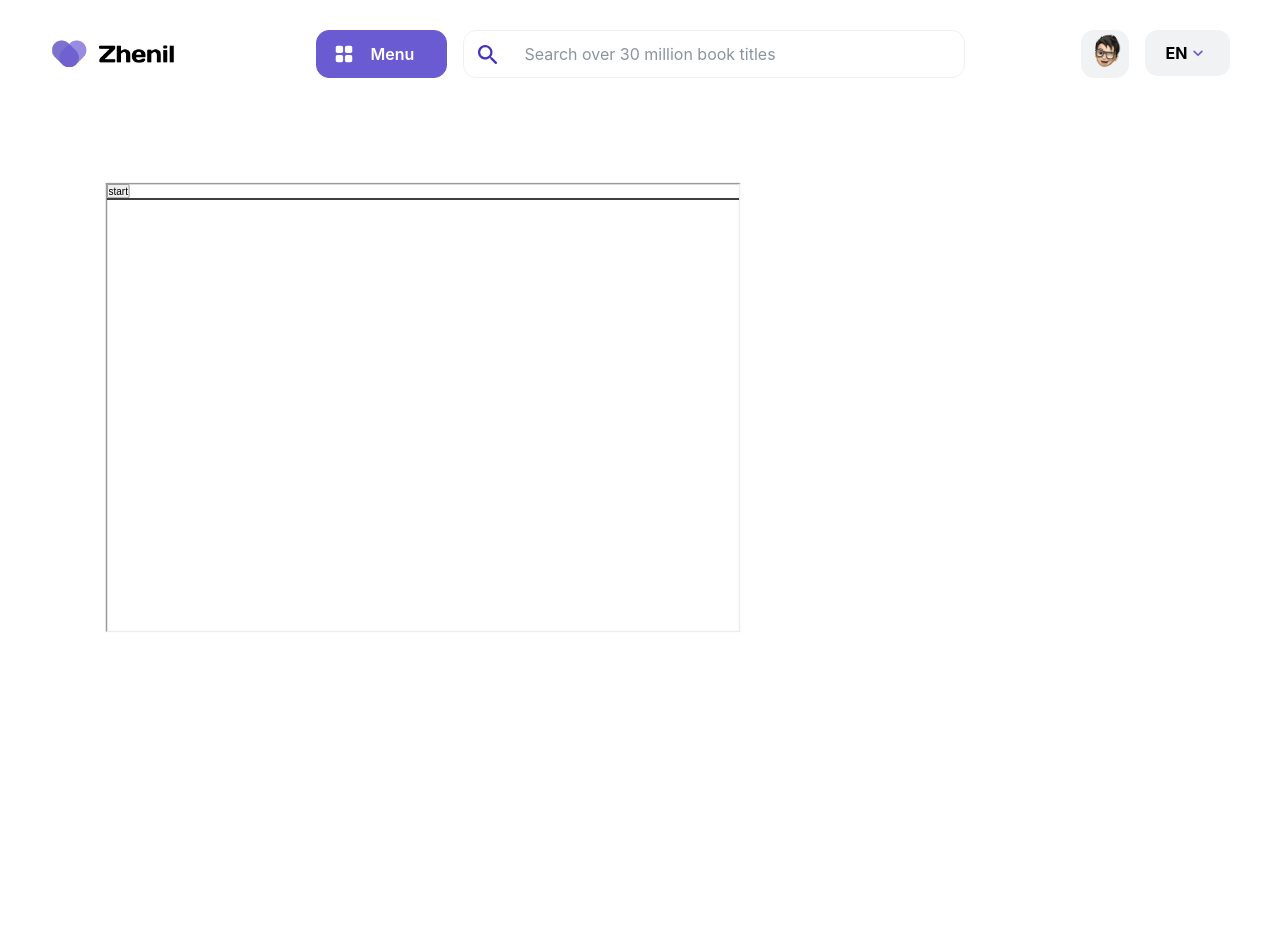
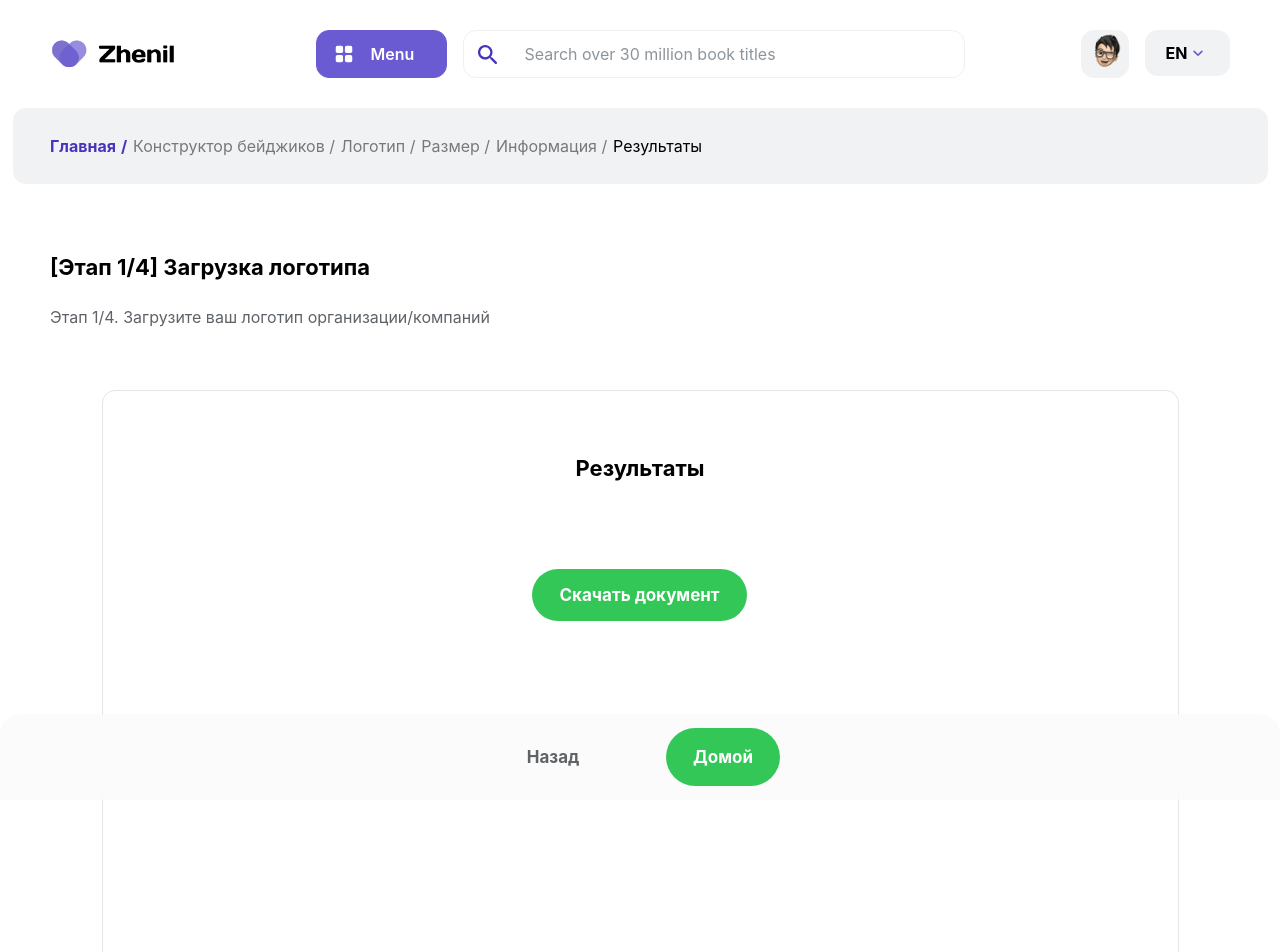
Before and after one commit to DreamerView/zhenil-next, a Next.js app: page /acc/result in a window 1280 px wide. Shown: the top 952 px of the page. Before the commit the page ends 800 px from the top, so only its background shows below. Built offline with nearby package versions, Linux system fonts and the light colour scheme.

Commit message:
result changed

```diff
--- a/pages/acc/info.js
+++ b/pages/acc/info.js
@@ -61,7 +61,7 @@ const InfoAcc = () => {
                 <title>[Этап 3/4] Заполнение информации</title>
             </Head>
             <div className="main__nav">
-            <p className="nav"><Link href="/"><b className="b_color">Главная  /</b></Link>  <Link href="/acc"><a>Конструктор бейджиков /</a></Link>  <Link href="/acc/logo"><a>Логотип /</a></Link>  <Link href="/acc/size"><a>Размер /</a></Link>  Информация</p>
+                <p className="nav"><Link href="/"><b className="b_color">Главная  /</b></Link>  <Link href="/acc"><a>Конструктор бейджиков /</a></Link>  <Link href="/acc/logo"><a>Логотип /</a></Link>  <Link href="/acc/size"><a>Размер /</a></Link>  Информация</p>
             </div>
             <div className="main__block">
                 <h1>[Этап 3/4] Заполнение информации</h1>
--- a/pages/acc/result.js
+++ b/pages/acc/result.js
@@ -1,5 +1,6 @@
 /*jshint esversion: 6 */
 import Head from "next/head";
+import Link from "next/link";
 
 const ResultAcc = () => {
     return(
@@ -7,9 +8,27 @@ const ResultAcc = () => {
             <Head>
                 <title>[Этап 4/4] Результаты</title>
             </Head>
-             <iframe id="frame" title="converter result" src={"/convert.html"} width={842} height={595} align="left">
-                Ваш браузер не поддерживает плавающие фреймы!
-            </iframe>
+            <div className="main__nav">
+                <p className="nav"><Link href="/"><b className="b_color">Главная  /</b></Link>  <Link href="/acc"><a>Конструктор бейджиков /</a></Link>  <Link href="/acc/logo"><a>Логотип /</a></Link>  <Link href="/acc/size"><a>Размер /</a></Link>  <Link href="/acc/info"><a>Информация /</a></Link>  Результаты</p>
+            </div>
+            <div className="main__block">
+                <h1>[Этап 1/4] Загрузка логотипа</h1>
+                <p className="sub_content">Этап 1/4. Загрузите ваш логотип организации/компаний</p>
+                <div className="main__block_interface_menu c-m block_animation" onClick={()=>{}}>
+                    <div className="main__block_interface_menu_c">
+                        <h1>Результаты</h1>
+                    </div>
+                    <iframe id="frame" title="converter result" src={"/convert.html"}>
+                        Ваш браузер не поддерживает плавающие фреймы!
+                    </iframe>
+                </div>
+            </div>
+            <div className="main__block_fixed_confirm">
+                <div className="main__block_interface_menu_c_end flex">
+                            <Link href="/acc/info" className="main__block_interface_btn_back"><a className="main__block_interface_btn_back">Назад</a></Link>
+                            {<Link href="/" className="main__block_interface_btn_forward"><a className="main__block_interface_btn_forward">Домой</a></Link>}
+                </div>
+            </div>
         </>
     );
 };
--- a/public/convert.html
+++ b/public/convert.html
@@ -10,6 +10,16 @@
             margin:0;
             padding:0;
         }
+        @media (prefers-color-scheme: dark) {
+            :root {
+                --green_back:hsl(129, 67%, 52%);
+            }
+        }
+        @media (prefers-color-scheme: light) {
+            :root {
+                --green_back: hsl(135, 59%, 49%);
+            }
+        }
         body {
             margin-top: 0;
             font-family: Arial, sans-serif;
@@ -20,13 +30,14 @@
             height:auto;
             display: flex;
             flex-wrap: wrap;
-            border: 1px solid black;
+            /* border: 1px solid black; */
             /* background-color: white; */
         }
         div.acc {
             border-radius:26px;
             border:1px solid #F0F0F0;
             margin:20px;
+            background-color: white;
         }
         div.logo_w {
             width:100%;
@@ -84,10 +95,33 @@
             line-height:22px;
             color:#AAAAAA;
         }
+        div.button {
+            display: flex;
+            justify-content: center;
+            align-items: center;
+            height: 100px;
+        }
+        button {
+            font-family: -apple-system, BlinkMacSystemFont, 'Segoe UI', Roboto, Oxygen, Ubuntu, Cantarell, 'Open Sans', 'Helvetica Neue', sans-serif;
+            padding: 16px 27px;
+            width: auto;
+            height: auto;
+            background: var(--green_back);
+            border-radius: 30px;
+            font-weight: bold;
+            font-size: 17px;
+            color: white;
+            cursor: pointer;
+            border: 0 none;
+            margin: 0 auto;
+            position: fixed;
+        }
     </style>
 </head>
 <body>
-    <button id="start">start</button>
+    <div class="button">
+        <button id="start">Скачать документ</button>
+    </div>
     <div class="acc__ready" style="page-break-before:always">
         <div class="show__result">
 
--- a/styles/globals.css
+++ b/styles/globals.css
@@ -802,4 +802,9 @@ button.confirm_custom_a {
   color:white;
 }
 /*  */
-#frame { transform: scale(0.75); }
+#frame {
+  width:95%;
+  height: 442px;
+  border:0;display:block;
+  margin:0 auto;
+}
```
Also changed, not shown: pages/acc/logo.js (+0 -20 lines).
